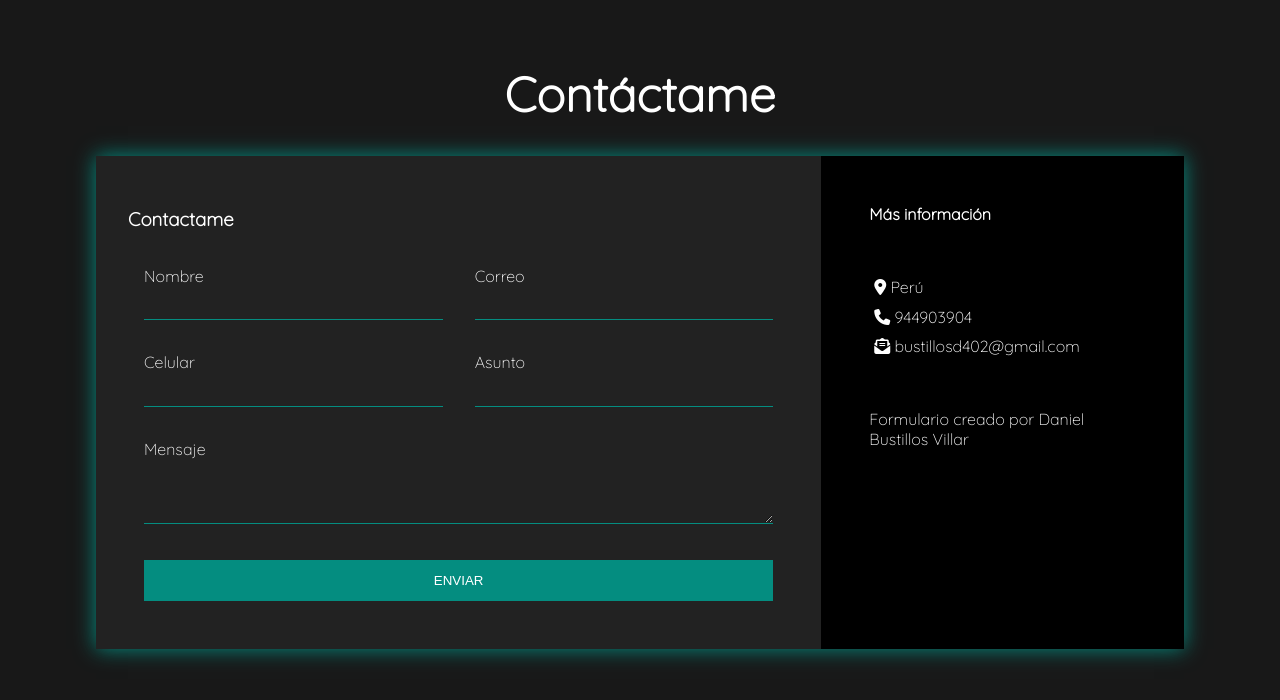
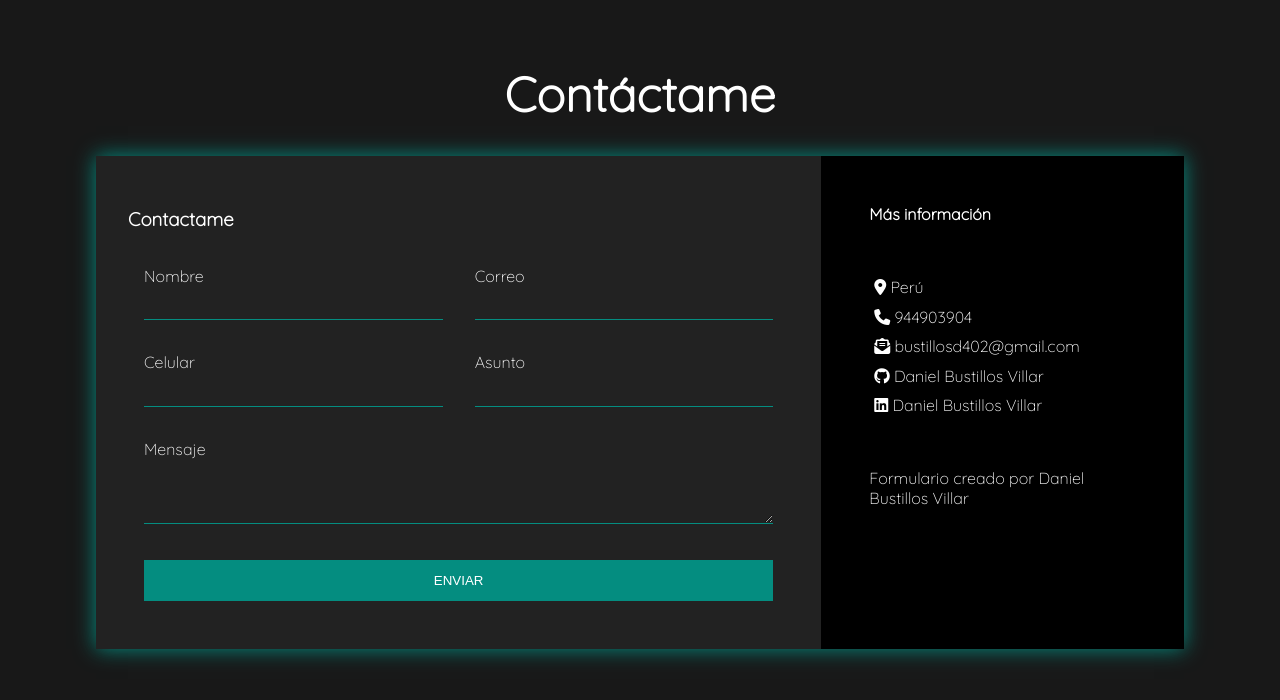
Before and after one commit to DanielBustillosVillar/Formulario, a plain HTML site: page index.html in a window 1280 px wide. Drawn offline with nearby package versions, Linux system fonts and the light colour scheme.

Commit message:
Adaptando los inputs para celulares

```diff
--- a/css/estilos.css
+++ b/css/estilos.css
@@ -14,6 +14,10 @@ body{
     font-family: 'Quicksand', sans-serif;
     padding: 0 1.5em;
 
+}
+a{
+    text-decoration: none;
+    color: #fff;
 }
 .container{
     max-width: 1170px;
@@ -36,10 +40,10 @@ body{
 .form-contacto{
     background: var(--formulario);
 }
-.form-contacto form{
+/* .form-contacto form{
     display: grid;
     grid-template-columns: 1fr 1fr;
-}
+} */
 .form-contacto form .block{
     grid-column: 1/3;
 }
@@ -100,7 +104,10 @@ body{
         display: grid;
         grid-template-columns: 2fr 1fr;
     }
-
+    .form-contacto form{
+        display: grid;
+        grid-template-columns: 1fr 1fr;
+    }
     .grupo-contacto > *{
         padding: 2em
     }
--- a/index.html
+++ b/index.html
@@ -54,6 +54,9 @@
                     <li><i class="fa-solid fa-location-dot"></i>  Perú</li>
                     <li><i class="fa-solid fa-phone"></i>  944903904</li>
                     <li><i class="fa-solid fa-envelope-open-text"></i>  bustillosd402@gmail.com</li>
+                    <li><i class="fa-brands fa-github"></i>  <a href="https://github.com/DanielBustillosVillar" target="_blank">Daniel Bustillos Villar</a></li>
+                    <li><i class="fa-brands fa-linkedin"></i>  <a href="https://www.linkedin.com/in/daniel-bustillos-642a97235/" target="_blank">Daniel Bustillos Villar</a></li>
+
                 </ul>
                 <p>Formulario creado por Daniel Bustillos Villar</p>
             </div>
```
